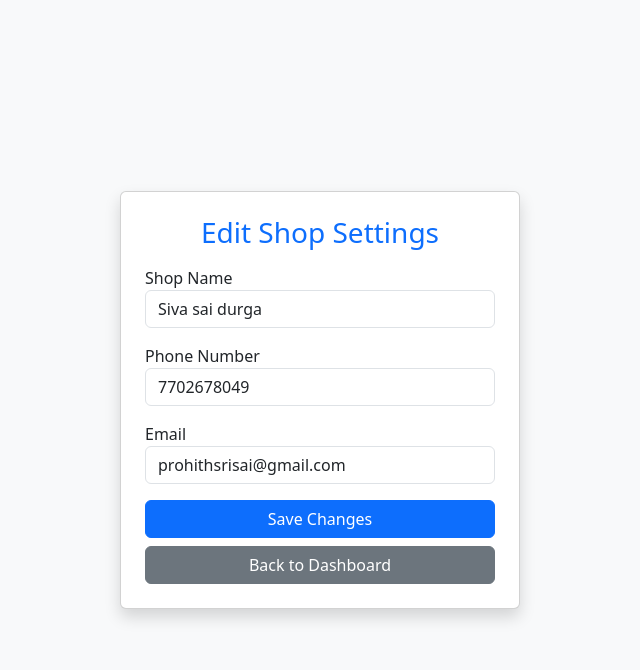
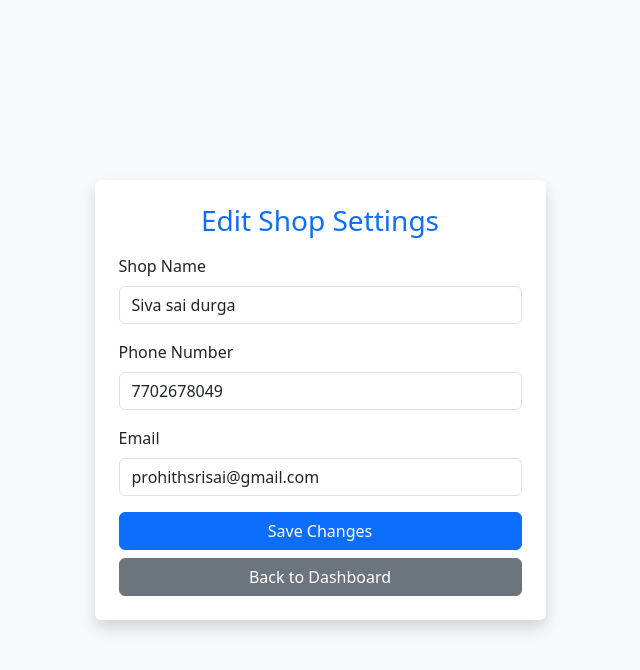
Before and after one commit to RohithSriSai143/shop-ledger, a Flask app: page /settings in a window 1280 px wide. Shown: the top 670 px of the page, without its empty margins (320-960 px from the left). Run offline with Flask 3, Linux system fonts and the light colour scheme; a user stored in the database is signed in; data comes from the database, SQL or seed files in the repository.

Commit message:
Update settings.html

```diff
--- a/templates/settings.html
+++ b/templates/settings.html
@@ -2,29 +2,36 @@
 <html lang="en">
 <head>
     <meta charset="UTF-8">
+    <meta name="viewport" content="width=device-width, initial-scale=1.0">
     <title>Shop Settings - Amount Adda</title>
     <link href="https://cdn.jsdelivr.net/npm/bootstrap@5.3.0/dist/css/bootstrap.min.css" rel="stylesheet">
 </head>
 <body class="bg-light d-flex justify-content-center align-items-center vh-100">
-    <div class="card p-4 shadow" style="width: 400px;">
+    <div class="container">
+        <div class="row justify-content-center">
+            <div class="col-12 col-md-6 col-lg-5">
+                <div class="card p-4 shadow border-0">
                     <h3 class="text-center text-primary mb-3">Edit Shop Settings</h3>
 
                     <form method="POST">
                         <div class="mb-3">
-                <label>Shop Name</label>
+                            <label class="form-label">Shop Name</label>
                             <input type="text" name="shop_name" class="form-control" value="{{ user['shop_name'] }}" required>
                         </div>
                         <div class="mb-3">
-                <label>Phone Number</label>
+                            <label class="form-label">Phone Number</label>
                             <input type="text" name="phone" class="form-control" value="{{ user['number'] }}" required>
                         </div>
                         <div class="mb-3">
-                <label>Email</label>
+                            <label class="form-label">Email</label>
                             <input type="email" name="email" class="form-control" value="{{ user['email'] }}" required>
                         </div>
                         <button type="submit" class="btn btn-primary w-100 mb-2">Save Changes</button>
-            <a href="/dashboard" class="btn btn-secondary w-100 text-center">Back to Dashboard</a>
+                        <a href="/dashboard" class="btn btn-secondary w-100 text-center text-decoration-none">Back to Dashboard</a>
                     </form>
+                </div>
+            </div>
+        </div>
     </div>
 </body>
 </html>
```
Lines whose indentation alone changed are shown as unchanged.
